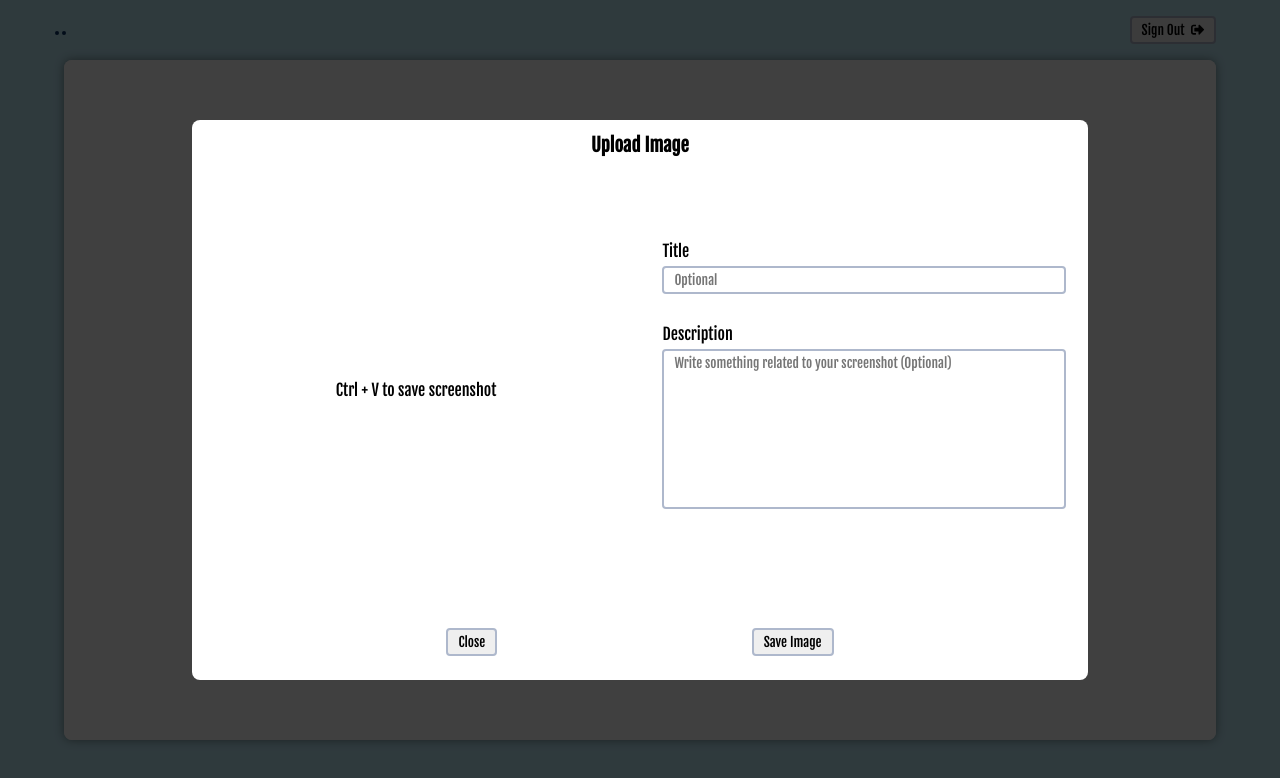
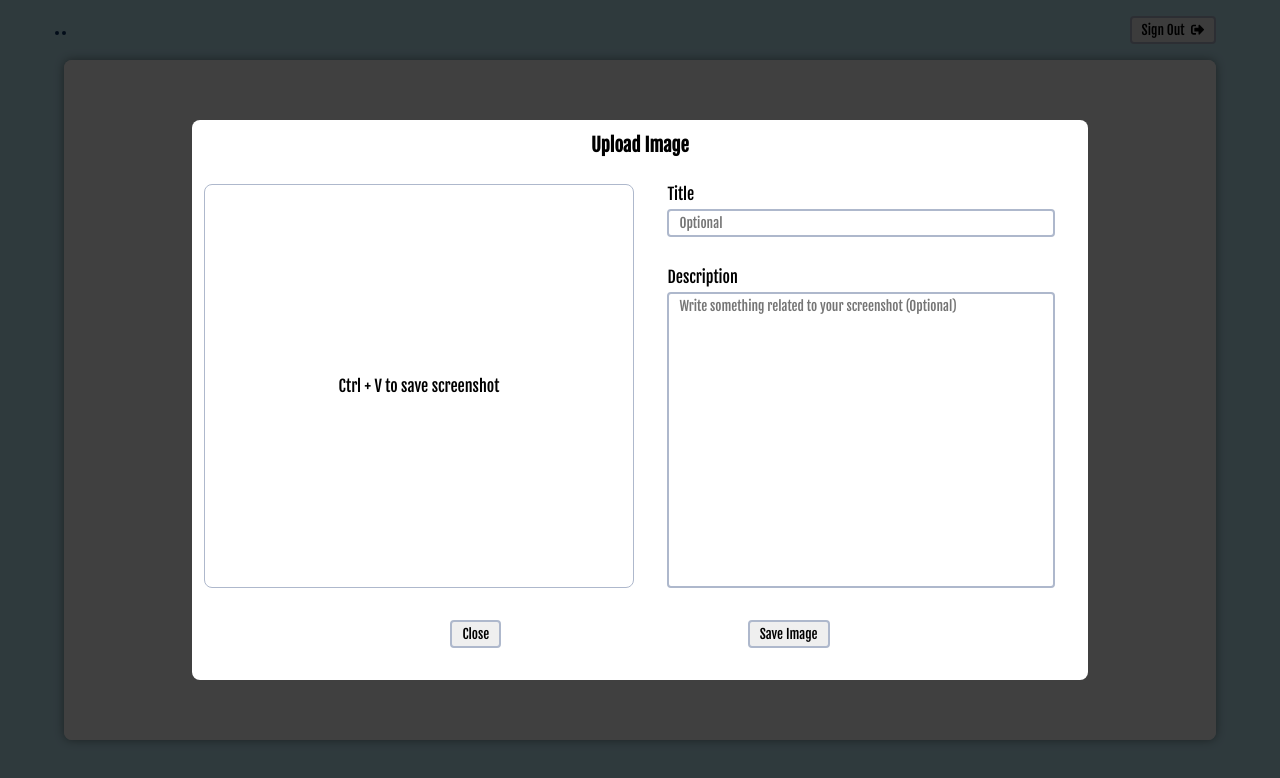
Before and after one commit to keshavDooleea/kshots, a Next.js app: page /folder/1/upload in a window 1280 px wide. Shown: the top 778 px of the page. Built offline with nearby package versions, Linux system fonts and the light colour scheme; no server answers.

Commit message:
updated upload image modal UI

```diff
--- a/styles/globals.scss
+++ b/styles/globals.scss
@@ -222,11 +222,15 @@ textarea {
 
       .upload-image-modal-container {
         display: grid;
-        grid-template-columns: 50% 50%;
-        grid-template-rows: 85% 15%;
+        grid-template-columns: 48% 48%;
+        grid-template-rows: 80% 15%;
+        justify-content: space-evenly;
+        align-content: space-evenly;
 
         .image-container {
           @include commonStyles.flexCenter();
+          border-radius: var(--radius);
+          border: 1px solid #aeb8cc;
 
           img {
             max-width: 95%;
@@ -237,12 +241,16 @@ textarea {
         }
 
         main {
-          @include commonStyles.flex(column, center, center);
+          @include commonStyles.flex(column, center, space-between);
 
           div {
             width: 90%;
             @include commonStyles.flex(column, flex-start, center);
-            margin-bottom: 30px;
+
+            &:nth-child(2) {
+              flex: 1;
+              margin-top: 30px;
+            }
 
             label {
               margin-bottom: 5px;
@@ -254,7 +262,7 @@ textarea {
             }
 
             textarea {
-              height: 20vh;
+              flex: 1;
               resize: none;
             }
           }
```
